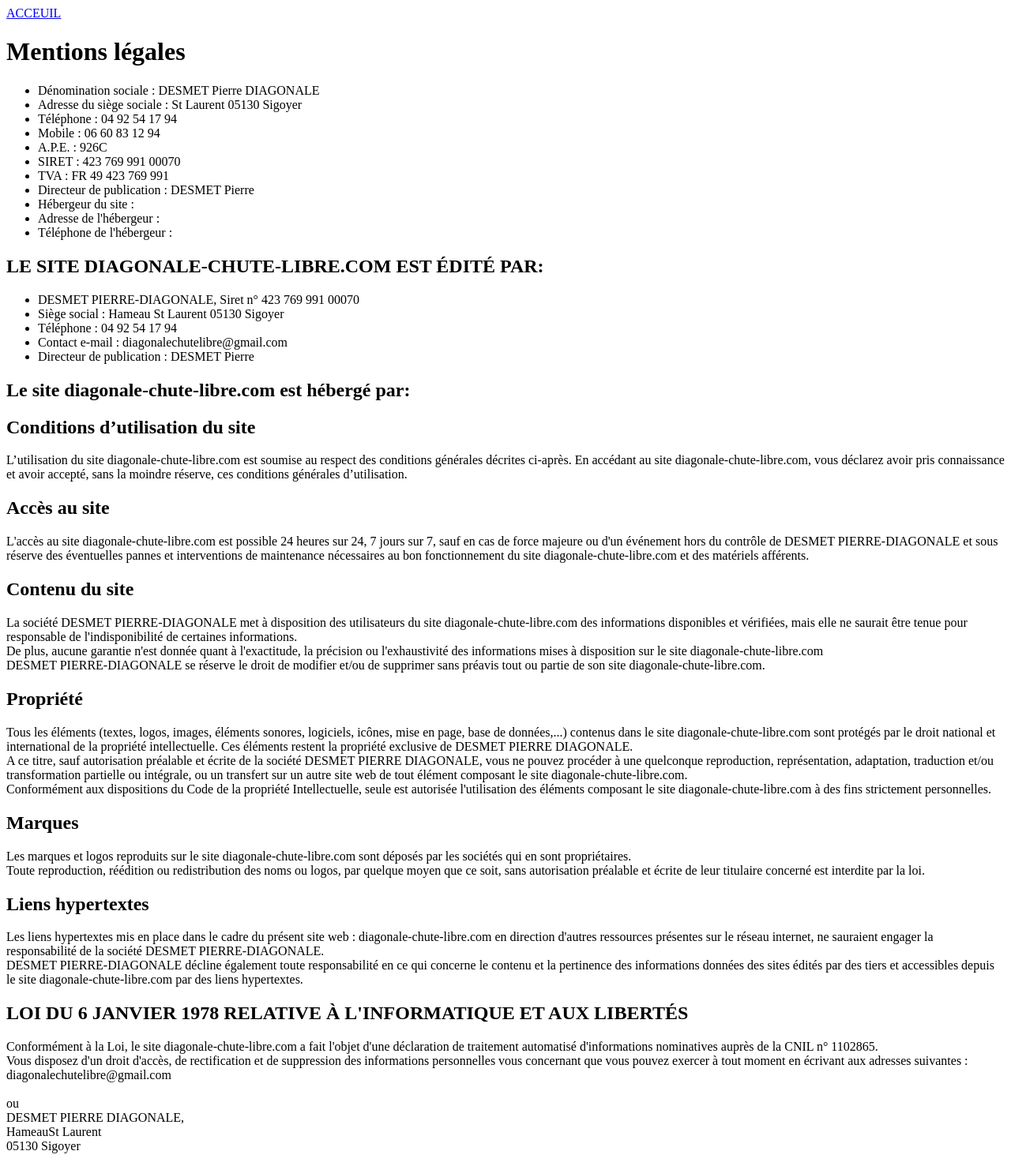
After one commit to Ameliorer/XAMMM, a PHP site: page /pages/legal_notice.php in a window 1280 px wide. The commit adds this page. Shown: the whole page at 79% size. Run offline with PHP 8.4, Linux system fonts and the light colour scheme.

```diff
--- a/db/db_connect.php
+++ b/db/db_connect.php
@@ -1,5 +1,5 @@
 <?php
 // Connection to the DB
-$conn = mysqli_connect("localhost", "root","root", "xammm");
+$conn = mysqli_connect("localhost", "root","", "xammm");
 mysqli_set_charset($conn, "utf8");
 ?>
--- a/images/needed.txt
+++ b/images/needed.txt
@@ -1 +1 @@
-C'est juste un fichier qui sert à rien mais sinon git add . le met pas sur github ;(
+C'est juste un fichier qui sert à rien mais sinon git add . le met pas sur github );
--- a/index.php
+++ b/index.php
@@ -31,7 +31,7 @@ $html_header .= "<li><a href='pages/avis_clients.php'>Avis clients</a></li>\n";
 $html_header .= "<li><a href='pages/panier.php'>Panier</a></li>\n";
 $html_header .= "<li><a href='pages/confirmation_commande.php'>Confirmation de commande</a></li>\n";
 $html_header .= "<li><a href='pages/actualites.php'>Actualites</a></li>\n";
-$html_header .= "<li><a href='pages/%20legal_notice.php'>Mentions Légales</a></li>\n";
+$html_header .= "<li><a href='pages/legal_notice.php'>Mentions Légales</a></li>\n";
 $html_header .= "<li><a href='pages/CGV.php'>Conditions Générales de Vente</a></li>\n<br>";
 
 $html_header .= "<li><a href='pages/test_crud.php'>TEST</a></li>\n";
--- a/pages/actualites.php
+++ b/pages/actualites.php
@@ -3,8 +3,10 @@
 //–––––––––––––––
 
 //Include du head
+$title = "Actualités";
 include("head.php");
-
+echo "<script src='../scripts/axios.min.js'></script>\n";
+echo "<script src='../scripts/actualite.js' defer></script>\n";
 ?>
 
 <?php
@@ -15,6 +17,7 @@ $html_acceuil = "<div><a href='../index.php'>ACCEUIL</a></div>";
 echo($html_acceuil);
 ?>
 
+<main></main>
 
 <?php
 //Troisieme balise PHP pour include le(s) fichier(s) du footer
--- a/pages/head.php
+++ b/pages/head.php
@@ -2,10 +2,15 @@
 
 //Definissons des balises principales et liaisons aux fichiers style et main (script js).
 //Ne pas l'appeler just $html permettra de définir une variable $html directement dans les pages...
+
+if(!(isset($title))){
+    $title = "";
+}
+
 $html_head = "<!DOCTYPE html>\n";
 $html_head .= "<html>\n<head>\n";
 $html_head .= "<meta charset='utf-8' />\n";
-$html_head .= "<title>Titre a definir</title>\n";
+$html_head .= "<title>$title</title>\n";
 $html_head .= "<link rel='stylesheet' href='../styles/style.css' />\n";
 $html_head .= "<script src='../scripts/main.js'></script>\n";
 $html_head .= "</head>\n";
--- /dev/null
+++ b/pages/legal_notice.php
@@ -0,0 +1,98 @@
+<?php
+//Premiere balise PHP pour includes les principaux fichiers (Head,db_connect...) ainsi que pour s'occuper des sessions (visiteur,admin)
+//–––––––––––––––
+
+//Include du head
+include("head.php");
+
+?>
+
+<?php
+//Deuxieme balise PHP : La page
+//–––––––––––––––
+
+
+$html_acceuil = "<div><a href='../index.php'>ACCEUIL</a></div>";
+echo($html_acceuil);
+?>
+
+<header id="headerLegalNotice">
+    <h1>Mentions légales</h1>
+</header>
+<main>
+    <ul>
+        <li><span>Dénomination sociale : DESMET Pierre   DIAGONALE</span></li>
+        <li><span>Adresse du siège sociale : St Laurent 05130 Sigoyer </span></li>
+        <li><span>Téléphone : 04 92 54 17 94 </span></li>
+        <li><span>Mobile : 06 60 83 12 94 </span></li>
+        <li><span>A.P.E. : 926C</span></li>
+        <li><span>SIRET : 423 769 991 00070</span></li>
+        <li><span>TVA : FR 49 423 769 991</span></li>
+        <li><span>Directeur de publication : DESMET Pierre </span></li>
+        <li><span>Hébergeur du site : </span></li>
+        <li><span>Adresse de l'hébergeur :  </span></li>
+        <li><span>Téléphone de l'hébergeur : </span></li>
+    </ul>
+    <h2>LE SITE DIAGONALE-CHUTE-LIBRE.COM EST ÉDITÉ PAR: </h2>
+    <ul>
+        <li>DESMET PIERRE-DIAGONALE, Siret n° 423 769 991 00070</li>
+        <li>Siège social : Hameau St Laurent 05130 Sigoyer</li>
+        <li>Téléphone : 04 92 54 17 94</li>
+        <li>Contact e-mail : diagonalechutelibre@gmail.com</li>
+        <li>Directeur de publication : DESMET Pierre</li>
+    </ul>
+    <h2>Le site diagonale-chute-libre.com est hébergé par: </h2>
+        <p>
+
+        </p>
+    <h2>Conditions d’utilisation du site</h2>
+        <p>
+            L’utilisation du site diagonale-chute-libre.com est soumise au respect des conditions générales décrites ci-après. En accédant au site diagonale-chute-libre.com, vous déclarez avoir pris connaissance et avoir accepté, sans la moindre réserve, ces conditions générales d’utilisation.
+        </p>
+    <h2>Accès au site</h2>
+        <p>
+            L'accès au site diagonale-chute-libre.com est possible 24 heures sur 24, 7 jours sur 7, sauf en cas de force majeure ou d'un événement hors du contrôle de DESMET PIERRE-DIAGONALE et sous réserve des éventuelles pannes et interventions de maintenance nécessaires au bon fonctionnement du site diagonale-chute-libre.com et des matériels afférents.
+        </p>
+    <h2>Contenu du site</h2>
+        <p>
+            La société DESMET PIERRE-DIAGONALE met à disposition des utilisateurs du site diagonale-chute-libre.com des informations disponibles et vérifiées, mais elle ne saurait être tenue pour responsable de l'indisponibilité de certaines informations.<br>
+            De plus, aucune garantie n'est donnée quant à l'exactitude, la précision ou l'exhaustivité des informations mises à disposition sur le site diagonale-chute-libre.com<br>
+            DESMET PIERRE-DIAGONALE se réserve le droit de modifier et/ou de supprimer sans préavis tout ou partie de son site diagonale-chute-libre.com.
+        </p>
+    <h2>Propriété</h2>
+        <p>
+            Tous les éléments (textes, logos, images, éléments sonores, logiciels, icônes, mise en page, base de données,...) contenus dans le site diagonale-chute-libre.com sont protégés par le droit national et international de la propriété intellectuelle. Ces éléments restent la propriété exclusive de DESMET PIERRE  DIAGONALE.<br>
+            A ce titre, sauf autorisation préalable et écrite de la société DESMET PIERRE  DIAGONALE, vous ne pouvez procéder à une quelconque reproduction, représentation, adaptation, traduction et/ou transformation partielle ou intégrale, ou un transfert sur un autre site web de tout élément composant le site diagonale-chute-libre.com.<br>
+            Conformément aux dispositions du Code de la propriété Intellectuelle, seule est autorisée l'utilisation des éléments composant le site diagonale-chute-libre.com à des fins strictement personnelles.
+        </p>
+    <h2>Marques</h2>
+        <p>
+            Les marques et logos reproduits sur le site diagonale-chute-libre.com sont déposés par les sociétés qui en sont propriétaires. <br>
+            Toute reproduction, réédition ou redistribution des noms ou logos, par quelque moyen que ce soit, sans autorisation préalable et écrite de leur titulaire concerné est interdite par la loi.
+        </p>
+    <h2>Liens hypertextes</h2>
+        <p>
+            Les liens hypertextes mis en place dans le cadre du présent site web : diagonale-chute-libre.com en direction d'autres ressources présentes sur le réseau internet, ne sauraient engager la responsabilité de la société DESMET PIERRE-DIAGONALE.<br>
+            DESMET PIERRE-DIAGONALE décline également toute responsabilité en ce qui concerne le contenu et la pertinence des informations données des sites édités par des tiers et accessibles depuis le site diagonale-chute-libre.com par des liens hypertextes.
+        </p>
+    <h2>LOI DU 6 JANVIER 1978 RELATIVE À L'INFORMATIQUE ET AUX LIBERTÉS</h2>
+        <p>
+            Conformément à la Loi, le site diagonale-chute-libre.com a fait l'objet d'une déclaration de traitement automatisé d'informations nominatives auprès de la CNIL n° 1102865.<br>
+            Vous disposez d'un droit d'accès, de rectification et de suppression des informations personnelles vous concernant que vous pouvez exercer à tout moment en écrivant aux adresses suivantes :
+            diagonalechutelibre@gmail.com<br><br>
+
+            ou <br>
+            DESMET PIERRE   DIAGONALE, <br>
+            HameauSt Laurent <br>
+            05130 Sigoyer<br>
+        </p>
+</main>
+
+<?php
+//Troisieme balise PHP pour include le(s) fichier(s) du footer
+//–––––––––––––––
+
+//Include du footer
+include("footer.php");
+
+?>
--- a/pages/parachutisme_histoire.php
+++ b/pages/parachutisme_histoire.php
@@ -31,7 +31,7 @@ Ce n'est qu'en 2008 que le premier saut avec une réplique du parachute de Léon
 
 <h1>Le parachute de Garnerin</h1>
 
-<h2>Le premier saut parGarnerin</h2>
+<h2>Le premier saut par Garnerin</h2>
 <p>
 Le premier saut en parachute a été effectué en 1797 par André Jacques Garnerin au-dessus d'un parc à Paris.
 Puis un siècle s'est déroulé avant que le parachute ne soit utilisé.
--- a/pages/test_crud.php
+++ b/pages/test_crud.php
@@ -750,6 +750,10 @@ if(isset($_POST["idUser"]) && $utilisateurAction == "select"){
 </script>
 
 <?php
+//empty POST
+unset($_POST);
+$_POST = array();
+
 //Troisieme balise PHP pour include le(s) fichier(s) du footer
 //–––––––––––––––
 
```
Also changed, not shown: lib/blog.php (added, +43 -0 lines), scripts/actualite.js (added, +27 -0 lines).
